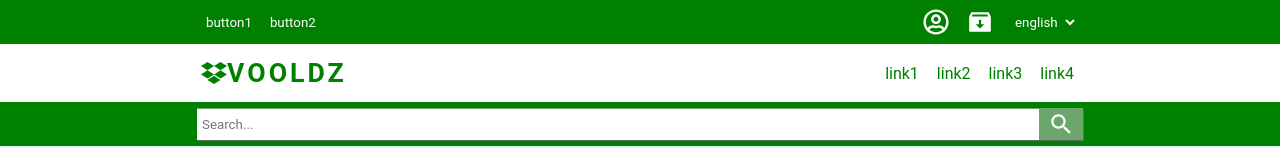
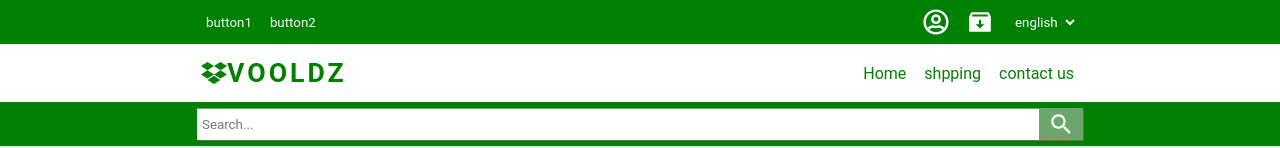
Before and after one commit to Vooldz/laravel-react-auth, a React (Vite) app in the folder react/: page / in a window 1280 px wide. Shown: the top 148 px of the page. Built offline with nearby package versions, Linux system fonts and the light colour scheme; no server answers.

Commit message:
change nav links

```diff
--- a/react/src/components/layout/NavLinks.jsx
+++ b/react/src/components/layout/NavLinks.jsx
@@ -4,8 +4,8 @@ import {Link} from 'react-router-dom'
 
 const NavLinks = ({ style }) => (
     <ul className={`flex ${style}`}>
-        {["link1", "link2", "link3", "link4"].map(link => (
-            <li key={link}><Link to={link} className="button icon">{link}</Link></li>
+        {["Home", "shpping", "contact us"].map(link => (
+            <li key={link}><Link to={link === "Home" ? '/' : link} className="button icon">{link}</Link></li>
         ))}
     </ul>
 )
```
